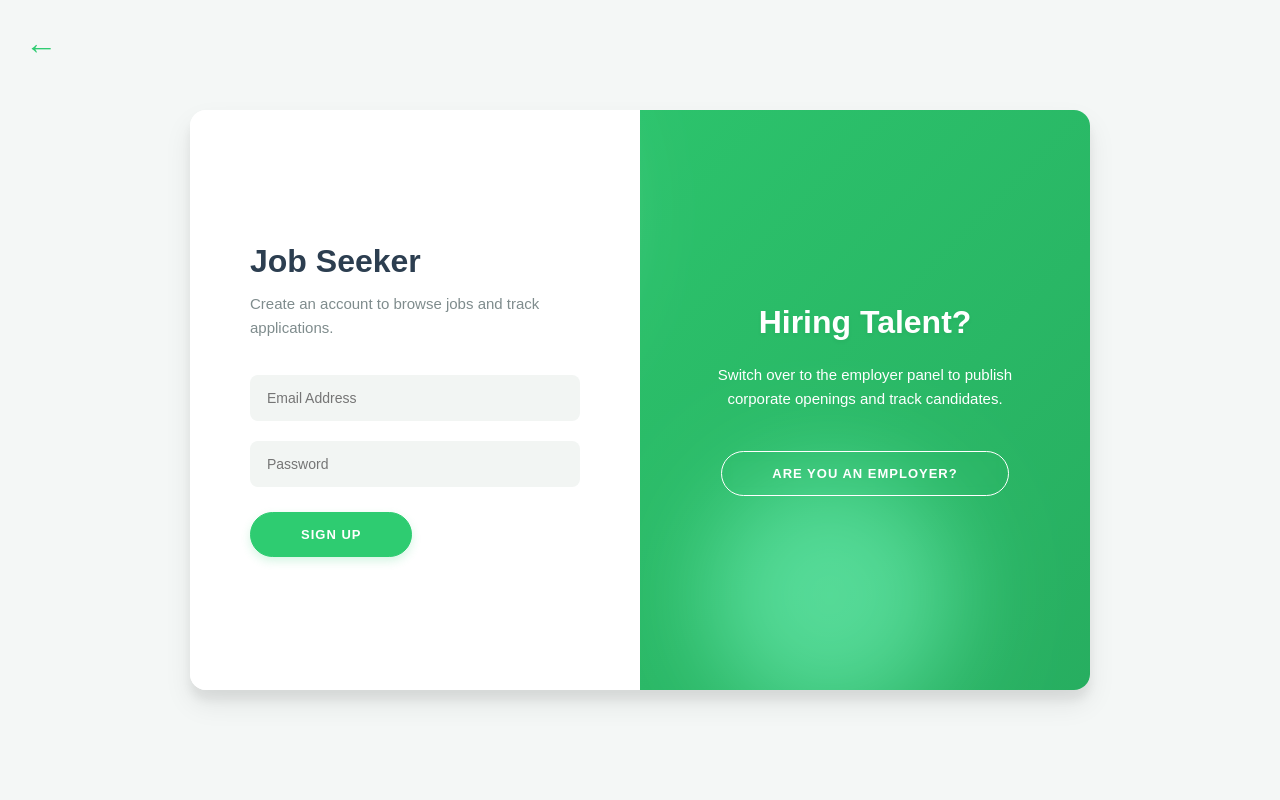
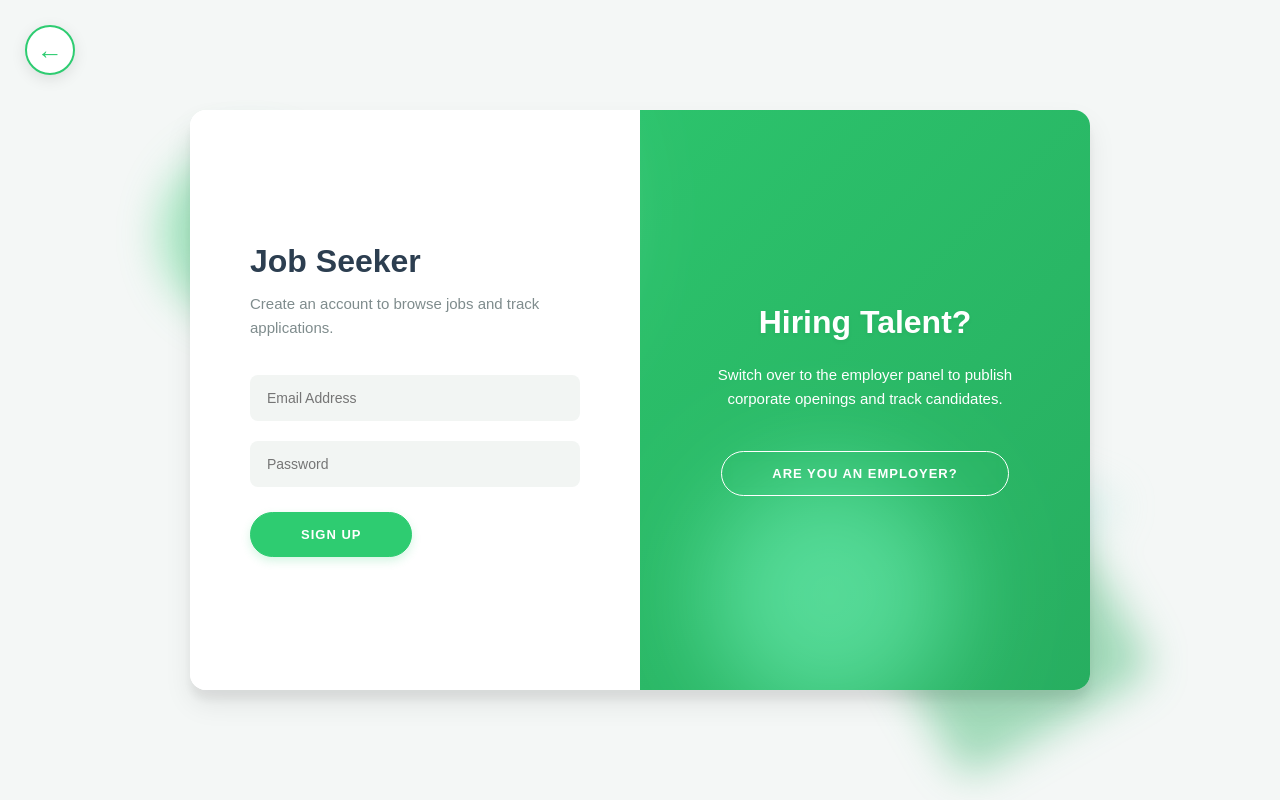
Before and after one commit to RJulian555/AgileDevelopmentJobPortalWebsite, a website: page public/register.html in a window 1280 px wide. Drawn offline with Linux system fonts and the light colour scheme.

Commit message:
added cool backrounds

```diff
--- a/public/register.html
+++ b/public/register.html
@@ -22,35 +22,122 @@
             position: relative;
         }
 
-        /* --- BACK ARROW STYLING (MINIMALIST) --- */
+        /* --- COOL FLOATING BLURRED BACKGROUND --- */
+        .bg-animation-wrapper {
+            position: absolute;
+            top: 0;
+            left: 0;
+            width: 100%;
+            height: 100%;
+            overflow: hidden;
+            z-index: 1; /* Sits beneath forms and back button */
+            filter: blur(20px); /* Creates the ambient blur cloud effect */
+            pointer-events: none;
+        }
+
+        .bg-shape {
+            position: absolute;
+            opacity: 0.4;
+            animation: floatAround 20s infinite linear;
+        }
+
+        /* Shape 1: Emerald Circle */
+        .bg-shape.circle-1 {
+            width: 180px;
+            height: 180px;
+            background-color: #2ecc71;
+            border-radius: 50%;
+            top: 15%;
+            left: 10%;
+            animation-duration: 25s;
+        }
+
+        /* Shape 2: Dark Green Square */
+        .bg-shape.square-1 {
+            width: 220px;
+            height: 220px;
+            background-color: #27ae60;
+            bottom: 10%;
+            right: 15%;
+            border-radius: 20px;
+            animation-duration: 30s;
+        }
+
+        /* Shape 3: Mint Green Triangle */
+        .bg-shape.triangle-1 {
+            width: 0;
+            height: 0;
+            border-left: 100px solid transparent;
+            border-right: 100px solid transparent;
+            border-bottom: 180px solid #a3e4d7;
+            top: 50%;
+            left: 70%;
+            animation-duration: 22s;
+        }
+
+        /* Shape 4: Soft Gray-Green Circle */
+        .bg-shape.circle-2 {
+            width: 250px;
+            height: 250px;
+            background-color: #bdc3c7;
+            border-radius: 50%;
+            bottom: 40%;
+            left: 25%;
+            animation-duration: 35s;
+        }
+
+        @keyframes floatAround {
+            0% {
+                transform: translate(0, 0) rotate(0deg);
+            }
+            50% {
+                transform: translate(80px, 60px) rotate(180deg);
+            }
+            100% {
+                transform: translate(0, 0) rotate(360deg);
+            }
+        }
+
+
+        /* --- BACK ARROW BUTTON STYLING --- */
         .back-btn-container {
             position: absolute;
             top: 25px;
             left: 25px;
-            z-index: 999;
+            z-index: 999; /* Higher than background and main card */
         }
 
         .back-arrow {
-            display: inline-block;
+            display: flex;
+            justify-content: center;
+            align-items: center;
+            width: 50px;
+            height: 50px;
+            background-color: #ffffff;
+            border: 2px solid #2ecc71;
+            border-radius: 50%;
             cursor: pointer;
             text-decoration: none;
-            /* Using the green theme color directly on the arrow symbol text */
             color: #2ecc71;
-            font-size: 32px; /* Made slightly larger since the circle wrapper is gone */
+            font-size: 26px;
             font-weight: bold;
-            transition: all 0.2s ease;
+            box-shadow: 0 4px 15px rgba(0, 0, 0, 0.1);
+            transition: all 0.25s ease;
             user-select: none;
         }
 
-        /* Hover animation: Glows darker green and shifts slightly left */
+        /* Hover animation: Solid filled color swap */
         .back-arrow:hover {
-            color: #27ae60;
-            transform: translateX(-3px);
+            color: #ffffff;
+            background-color: #2ecc71;
+            box-shadow: 0 6px 20px rgba(46, 204, 113, 0.3);
+            transform: translateY(-2px);
         }
 
         /* Pressed down click animation */
         .back-arrow:active {
-            transform: scale(0.85) translateX(-3px);
+            transform: scale(0.90) translateY(0);
+            box-shadow: 0 2px 8px rgba(0, 0, 0, 0.15);
         }
 
 
@@ -64,6 +151,7 @@
             width: 900px;
             max-width: 100%;
             min-height: 580px;
+            z-index: 10; /* Elevated above floating background layer */
         }
 
         .form-container {
@@ -273,6 +361,13 @@
 </head>
 <body>
 
+    <div class="bg-animation-wrapper">
+        <div class="bg-shape circle-1"></div>
+        <div class="bg-shape square-1"></div>
+        <div class="bg-shape triangle-1"></div>
+        <div class="bg-shape circle-2"></div>
+    </div>
+
     <div class="back-btn-container">
         <a href="dashboard.html" class="back-arrow" title="Go back to Dashboard">&#8592;</a>
     </div>
```
